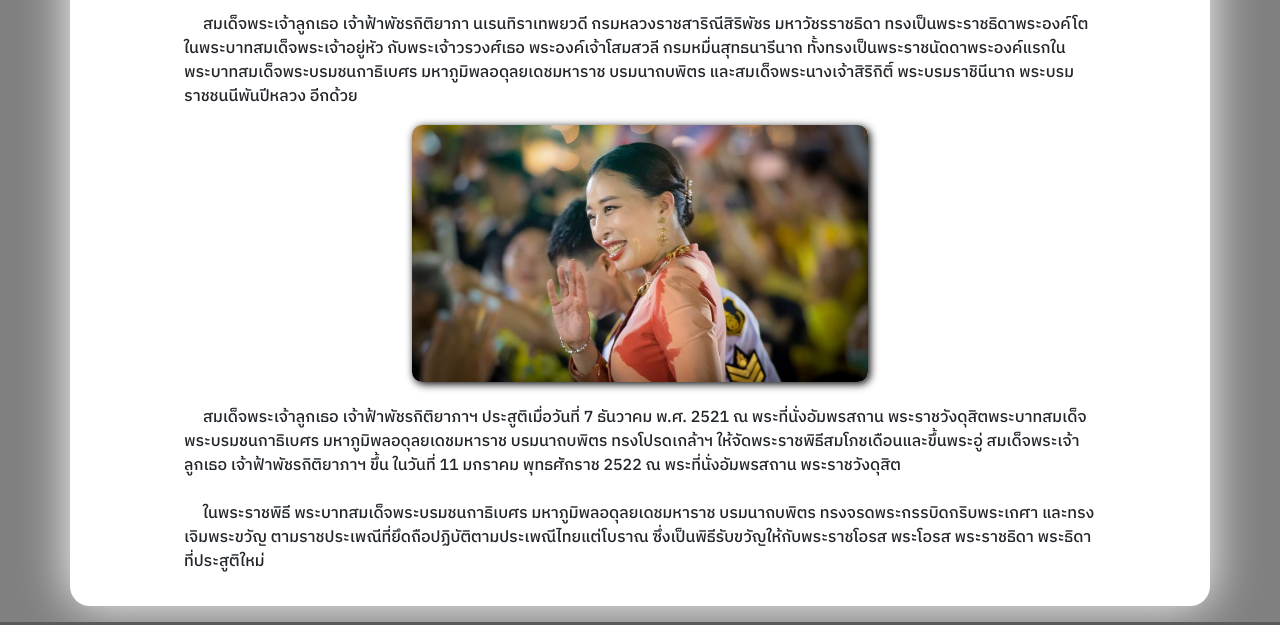
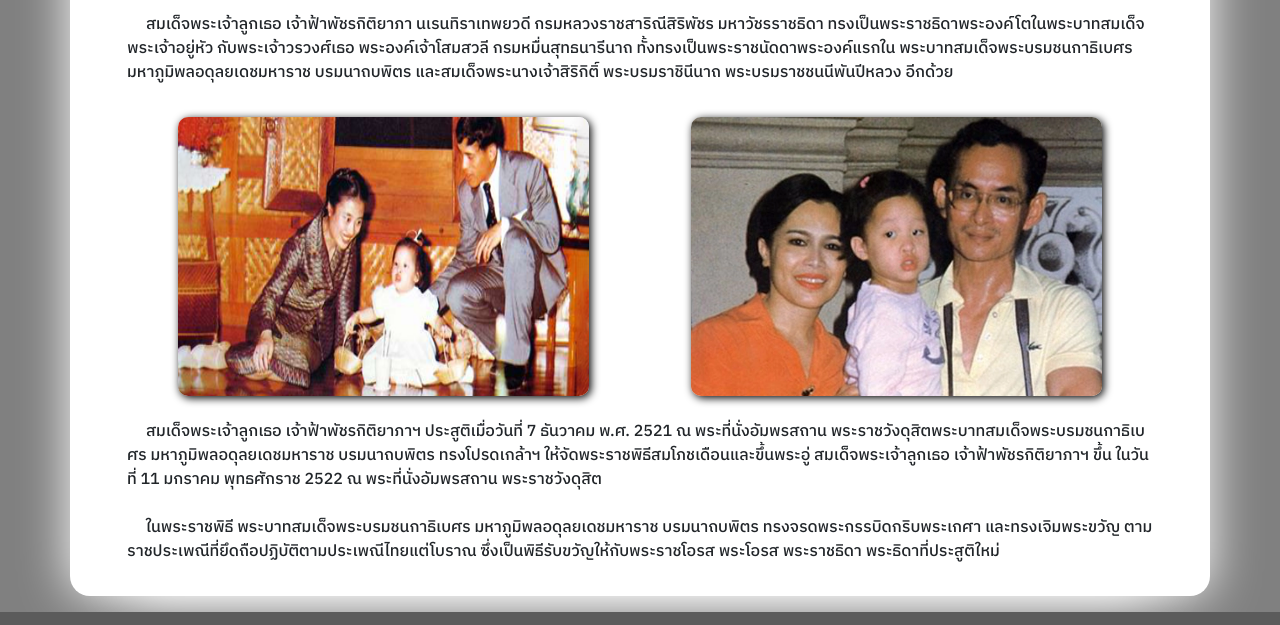
Before and after one commit to TK17250/Test1, a plain HTML site: page A/A1.html in a window 1280 px wide. Shown: the part 687-1312 px from the top of the page. Drawn offline with Linux system fonts and the light colour scheme.

Commit message:
remix style nomsod5

```diff
--- a/A/A1.html
+++ b/A/A1.html
@@ -100,12 +100,17 @@
       </video>
     </div>
     <!-- Body -->
-    <div id="Body" class="wow fadeInUp pb-3">
+    <div class="wow fadeInUp pb-3 box container">
         <p class="fs-3 top-text text-center mt-3 mb-3">พระราชประวัติเจ้าฟ้าพัชรกิติยาภาฯ</p>
         <p class="fs-6">&nbsp;&nbsp;&nbsp;&nbsp;&nbsp;สมเด็จพระเจ้าลูกเธอ เจ้าฟ้าพัชรกิติยาภา นเรนทิราเทพยวดี กรมหลวงราชสาริณีสิริพัชร มหาวัชรราชธิดา ทรงเป็นพระราชธิดาพระองค์โตในพระบาทสมเด็จพระเจ้าอยู่หัว กับพระเจ้าวรวงศ์เธอ พระองค์เจ้าโสมสวลี กรมหมื่นสุทธนารีนาถ ทั้งทรงเป็นพระราชนัดดาพระองค์แรกใน พระบาทสมเด็จพระบรมชนกาธิเบศร มหาภูมิพลอดุลยเดชมหาราช บรมนาถบพิตร และสมเด็จพระนางเจ้าสิริกิติ์ พระบรมราชินีนาถ พระบรมราชชนนีพันปีหลวง อีกด้วย</p>
         <!--            img              -->
-        <img src="../ภาพประกอบ/6b573c90-7c5f-11ed-90a7-556e529f9f89.jpg" class="img-body mt-3 mb-3 w-100 d-block d-lg-none">
-        <img src="../ภาพประกอบ/6b573c90-7c5f-11ed-90a7-556e529f9f89.jpg" class="img-body mt-3 mb-3 w-50 d-none d-lg-block">
+        <img src="../my-img/Manu/M1.png" class="img-body mt-3 mb-3 w-100 d-block d-lg-none">
+        <!-- img-lg -->
+        <div class="container d-lg-flex d-none w-100 m-auto">
+          <img src="../my-img/Manu/M1.png" class="img-body1 mt-3 mb-3 d-none d-lg-block">
+          <!-- ----- -->
+          <img src="../my-img/Princess-Bajrakitiyabha-24-2.jpg" class="img-body1 mt-3 mb-3 d-none d-lg-block">
+        </div>
         <!-- text -->
         <p class="fs-6 pt-2">&nbsp;&nbsp;&nbsp;&nbsp;&nbsp;สมเด็จพระเจ้าลูกเธอ เจ้าฟ้าพัชรกิติยาภาฯ ประสูติเมื่อวันที่ 7 ธันวาคม พ.ศ. 2521 ณ พระที่นั่งอัมพรสถาน พระราชวังดุสิตพระบาทสมเด็จพระบรมชนกาธิเบศร มหาภูมิพลอดุลยเดชมหาราช บรมนาถบพิตร ทรงโปรดเกล้าฯ ให้จัดพระราชพิธีสมโภชเดือนและขึ้นพระอู่ สมเด็จพระเจ้าลูกเธอ เจ้าฟ้าพัชรกิติยาภาฯ ขึ้น ในวันที่ 11 มกราคม พุทธศักราช 2522 ณ พระที่นั่งอัมพรสถาน พระราชวังดุสิต <br><br> &nbsp;&nbsp;&nbsp;&nbsp;&nbsp;ในพระราชพิธี พระบาทสมเด็จพระบรมชนกาธิเบศร มหาภูมิพลอดุลยเดชมหาราช บรมนาถบพิตร ทรงจรดพระกรรบิดกริบพระเกศา และทรงเจิมพระขวัญ ตามราชประเพณีที่ยึดถือปฏิบัติตามประเพณีไทยแต่โบราณ ซึ่งเป็นพิธีรับขวัญให้กับพระราชโอรส พระโอรส พระราชธิดา พระธิดาที่ประสูติใหม่</p>
     </div>
--- a/style.css
+++ b/style.css
@@ -131,6 +131,14 @@ body , html{
     margin: auto;
 }
 
+.img-body1 {
+    width: 40%;
+    border-radius: 10px;
+    box-shadow: 2px 2px 8px black;
+    display: block;
+    margin: auto;
+}
+
 /*                  BF                   */
 
 #BF {
```
Also changed, not shown: my-img/Princess-Bajrakitiyabha-24-2.jpg (added).
